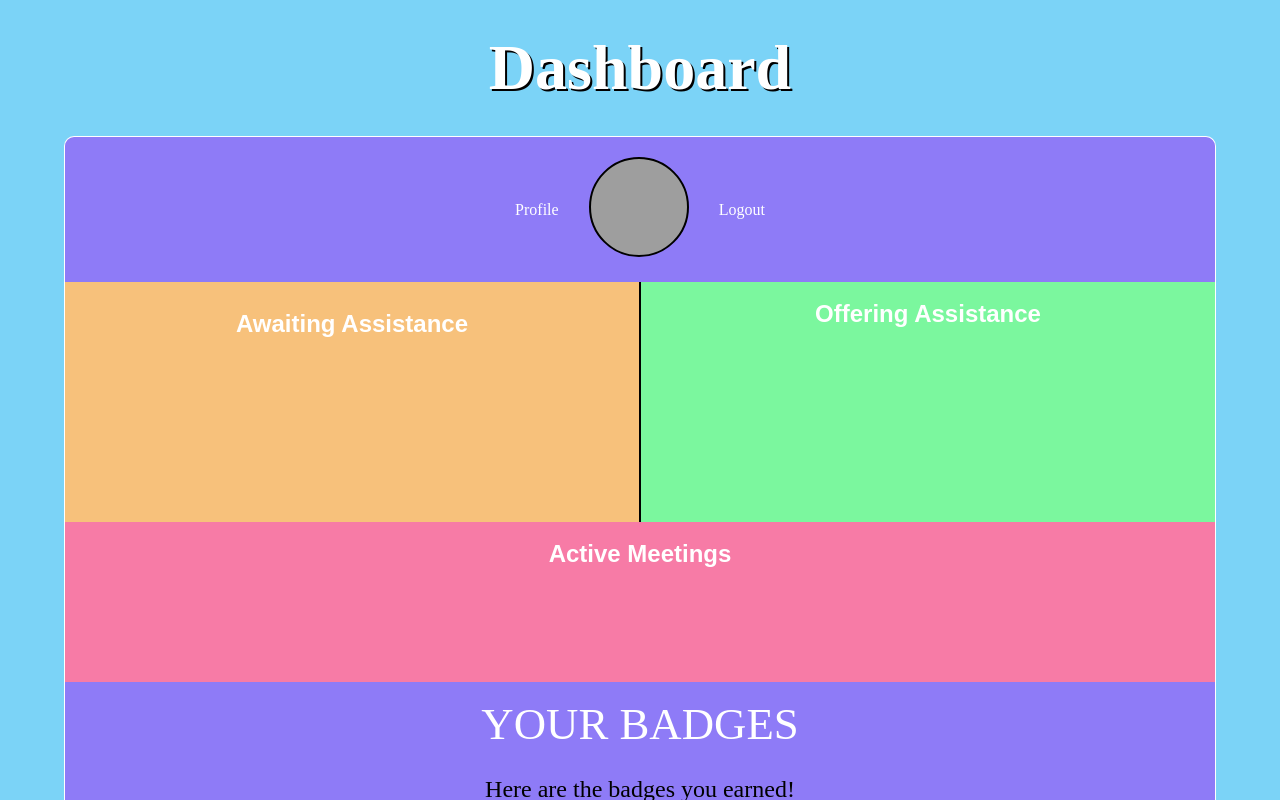
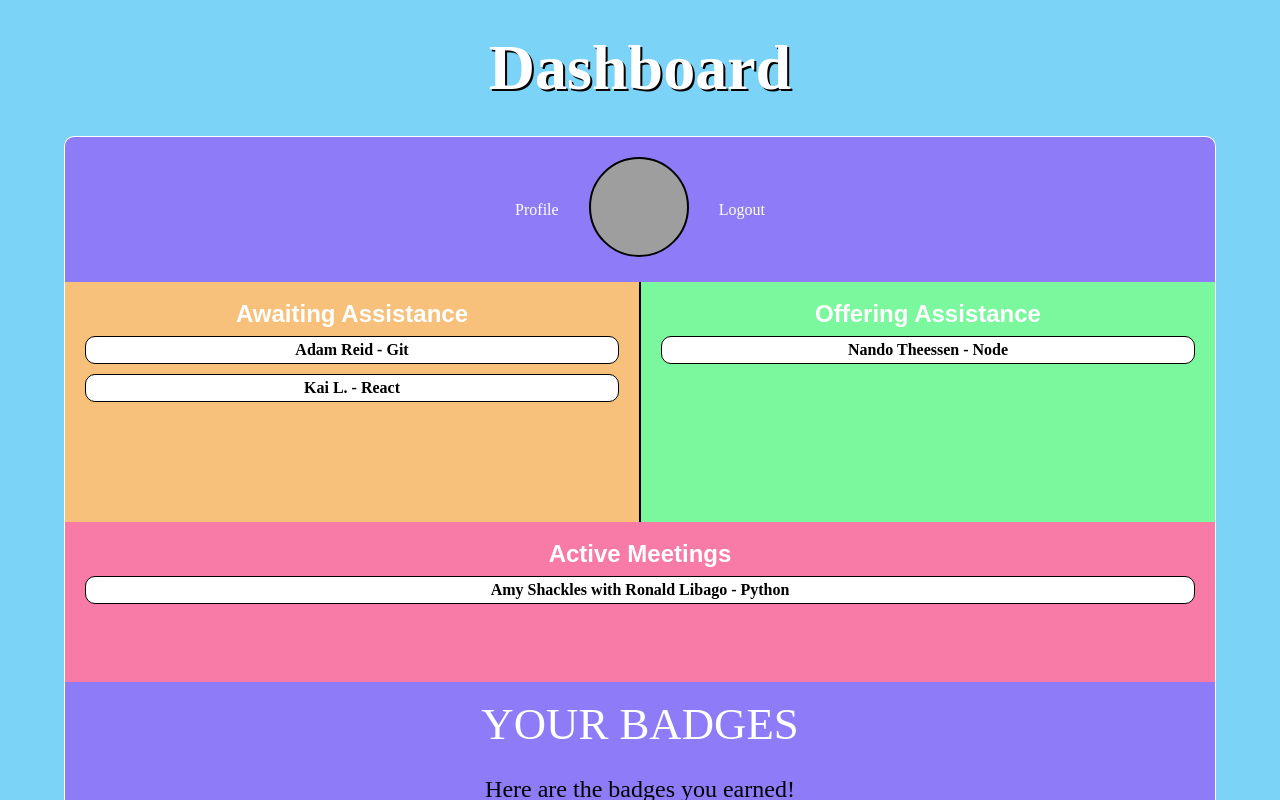
Before and after one commit to NandoTheessen/Pair-Me-LS-Winter-Hakathon-Submission, a React (Create React App) app in the folder pair-me-client/: page /dashboard in a window 1280 px wide. Shown: the top 800 px of the page. Built offline with nearby package versions, Linux system fonts and the light colour scheme; grey boxes are pictures that could not be loaded.

Commit message:
Add test user cards for display

```diff
--- a/pair-me-client/src/App.css
+++ b/pair-me-client/src/App.css
@@ -481,7 +481,6 @@ body {
   font-family: 'Montserrat', sans-serif;
   color: white;
   font-size: 1.5rem;
-  margin: 10px 0px;
   font-weight: bold;
 }
 
@@ -523,6 +522,17 @@ body {
   font-weight: bold;
 }
 
+.user-card{
+  font-family: 'Montserrat';
+  font-weight: bold;
+  margin: 10px 0px;
+  border: 1px solid black;
+  padding: 5px;
+  border-radius: 10px;
+  background: white;
+  cursor: pointer;
+  text-align: center;
+}
 
 
 .badges-container {
--- a/pair-me-client/src/components/Dashboard.js
+++ b/pair-me-client/src/components/Dashboard.js
@@ -36,15 +36,19 @@ class Dashboard extends React.Component {
           <div className="ask-beacons">
             <h1>Awaiting Assistance</h1>
             {/* {this.props.students} */}
+            <div className = 'user-card'>Adam Reid - Git</div>
+            <div className = 'user-card'>Kai L. - React</div>
           </div>
           <div className="offer-beacons">
             <h1>Offering Assistance</h1>
             {/* {this.props.teachers} */}
+            <div className = 'user-card'>Nando Theessen - Node</div>
           </div>
         </div>
 
         <div className="active-meetings">
           <h1>Active Meetings</h1>
+          <div className = 'user-card'>Amy Shackles with Ronald Libago - Python</div>
         </div>
         <div className="badges-container">
           <div className="badges-header">YOUR BADGES</div>
```
